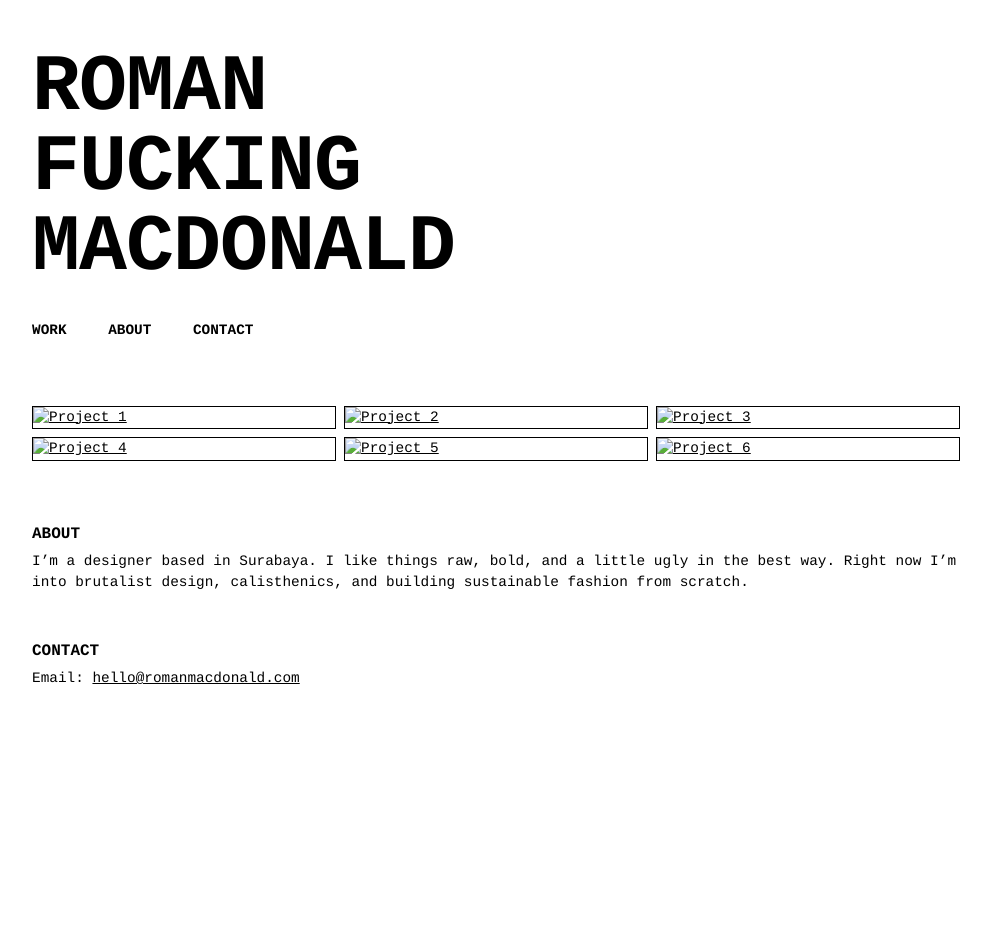
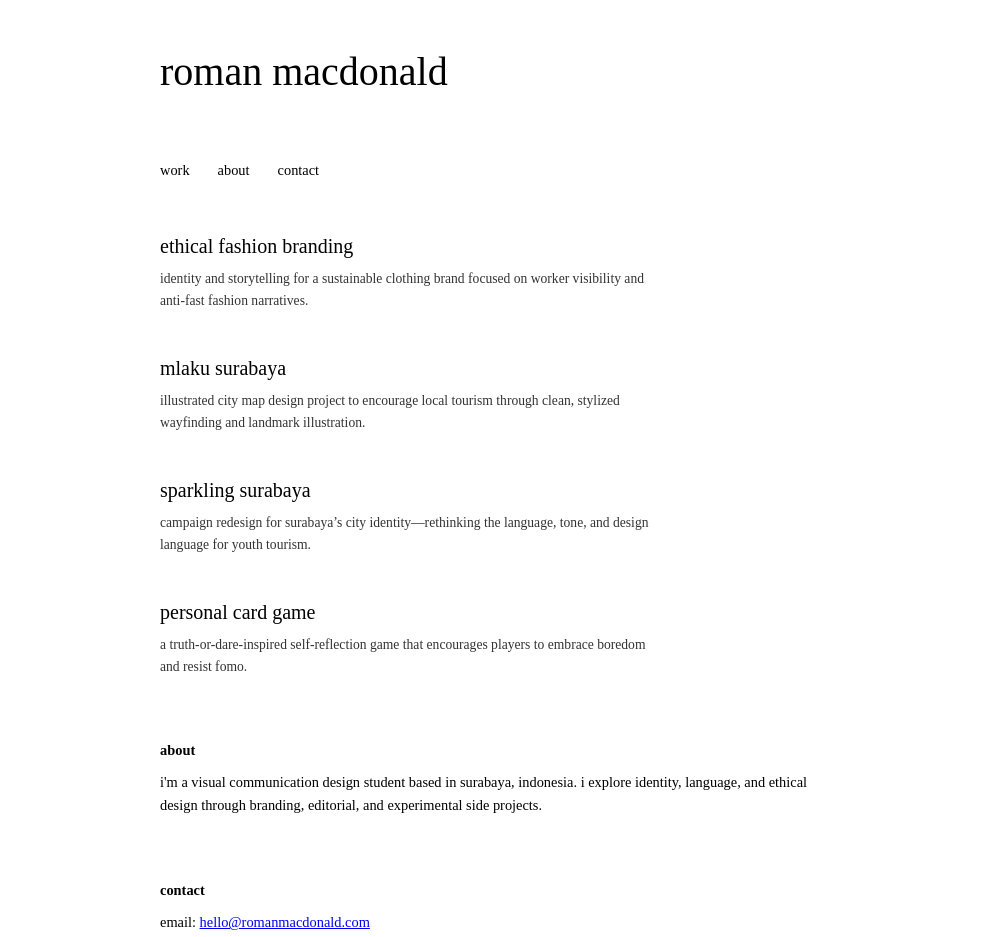
Before and after one commit to monkeymartabak/roman, a plain HTML site: page index.html in a window 1280 px wide. Shown: the whole page, without its empty margins (144-1135 px from the left). Before the commit the page ends 800 px from the top, so only its background shows below. Drawn offline with Linux system fonts and the light colour scheme.

Commit message:
Update index.html

```diff
--- a/index.html
+++ b/index.html
@@ -3,7 +3,7 @@
 <head>
   <meta charset="UTF-8" />
   <meta name="viewport" content="width=device-width, initial-scale=1.0" />
-  <title>ROMAN FUCKING MACDONALD</title>
+  <title>roman macdonald</title>
   <style>
     * {
       margin: 0;
@@ -12,111 +12,129 @@
     }
 
     html {
-      font-family: Courier, monospace;
+      font-family: serif;
       background: #fff;
       color: #000;
     }
 
     body {
-      max-width: 960px;
+      max-width: 720px;
       margin: 0 auto;
-      padding: 3rem 1rem;
+      padding: 3rem 1.5rem;
     }
 
     h1 {
-      font-size: 5rem;
-      line-height: 1;
-      text-transform: uppercase;
-      letter-spacing: -1px;
-      margin-bottom: 2rem;
+      font-size: 2.5rem;
+      font-weight: normal;
+      text-transform: lowercase;
+      margin-bottom: 4rem;
     }
 
     nav {
+      margin-bottom: 3rem;
+    }
+
+    nav a {
+      font-size: 0.9rem;
+      text-transform: lowercase;
+      color: #000;
+      text-decoration: none;
+      margin-right: 1.5rem;
+    }
+
+    section {
       margin-bottom: 4rem;
     }
 
-    nav a {
-      text-transform: uppercase;
-      font-weight: bold;
-      text-decoration: none;
-      color: #000;
-      margin-right: 2rem;
-      font-size: 0.9rem;
+    .project {
+      margin-bottom: 2.5rem;
     }
 
-    .grid {
-      display: grid;
-      grid-template-columns: repeat(auto-fill, minmax(280px, 1fr));
-      gap: 0.5rem;
-      margin-bottom: 4rem;
+    .project-title {
+      font-size: 1.25rem;
+      text-transform: lowercase;
+      text-decoration: none;
+      color: black;
     }
 
-    .grid a img {
-      width: 100%;
-      display: block;
-      border: 1px solid black;
-    }
-
-    section {
-      margin-bottom: 3rem;
+    .project-desc {
+      font-size: 0.85rem;
+      color: #333;
+      margin-top: 0.4rem;
+      max-width: 500px;
     }
 
     h2 {
-      font-size: 1rem;
-      text-transform: uppercase;
-      margin-bottom: 0.5rem;
+      font-size: 0.9rem;
+      text-transform: lowercase;
+      margin-bottom: 0.8rem;
     }
 
     p, a {
       font-size: 0.9rem;
-      line-height: 1.5;
+      line-height: 1.6;
     }
 
-    a {
-      color: #000;
+    a:hover {
       text-decoration: underline;
     }
 
     @media (max-width: 600px) {
-      h1 {
-        font-size: 3rem;
+      body {
+        padding: 2rem 1rem;
       }
 
-      nav a {
-        display: block;
-        margin-bottom: 0.5rem;
+      h1 {
+        font-size: 2rem;
+      }
+
+      .project-title {
+        font-size: 1.1rem;
       }
     }
   </style>
 </head>
 <body>
-  <h1>Roman<br>Fucking<br>Macdonald</h1>
+
+  <h1>roman macdonald</h1>
 
   <nav>
-    <a href="#work">Work</a>
-    <a href="#about">About</a>
-    <a href="#contact">Contact</a>
+    <a href="#work">work</a>
+    <a href="#about">about</a>
+    <a href="#contact">contact</a>
   </nav>
 
   <section id="work">
-    <div class="grid">
-      <a href="#"><img src="img/work1.jpg" alt="Project 1"></a>
-      <a href="#"><img src="img/work2.jpg" alt="Project 2"></a>
-      <a href="#"><img src="img/work3.jpg" alt="Project 3"></a>
-      <a href="#"><img src="img/work4.jpg" alt="Project 4"></a>
-      <a href="#"><img src="img/work5.jpg" alt="Project 5"></a>
-      <a href="#"><img src="img/work6.jpg" alt="Project 6"></a>
+    <div class="project">
+      <a href="#" class="project-title">ethical fashion branding</a>
+      <p class="project-desc">identity and storytelling for a sustainable clothing brand focused on worker visibility and anti-fast fashion narratives.</p>
+    </div>
+
+    <div class="project">
+      <a href="#" class="project-title">mlaku surabaya</a>
+      <p class="project-desc">illustrated city map design project to encourage local tourism through clean, stylized wayfinding and landmark illustration.</p>
+    </div>
+
+    <div class="project">
+      <a href="#" class="project-title">sparkling surabaya</a>
+      <p class="project-desc">campaign redesign for surabaya’s city identity—rethinking the language, tone, and design language for youth tourism.</p>
+    </div>
+
+    <div class="project">
+      <a href="#" class="project-title">personal card game</a>
+      <p class="project-desc">a truth-or-dare-inspired self-reflection game that encourages players to embrace boredom and resist fomo.</p>
     </div>
   </section>
 
   <section id="about">
-    <h2>About</h2>
-    <p>I’m a designer based in Surabaya. I like things raw, bold, and a little ugly in the best way. Right now I’m into brutalist design, calisthenics, and building sustainable fashion from scratch.</p>
+    <h2>about</h2>
+    <p>i'm a visual communication design student based in surabaya, indonesia. i explore identity, language, and ethical design through branding, editorial, and experimental side projects.</p>
   </section>
 
   <section id="contact">
-    <h2>Contact</h2>
-    <p>Email: <a href="mailto:hello@romanmacdonald.com">hello@romanmacdonald.com</a></p>
+    <h2>contact</h2>
+    <p>email: <a href="mailto:hello@romanmacdonald.com">hello@romanmacdonald.com</a></p>
   </section>
+
 </body>
 </html>
```
